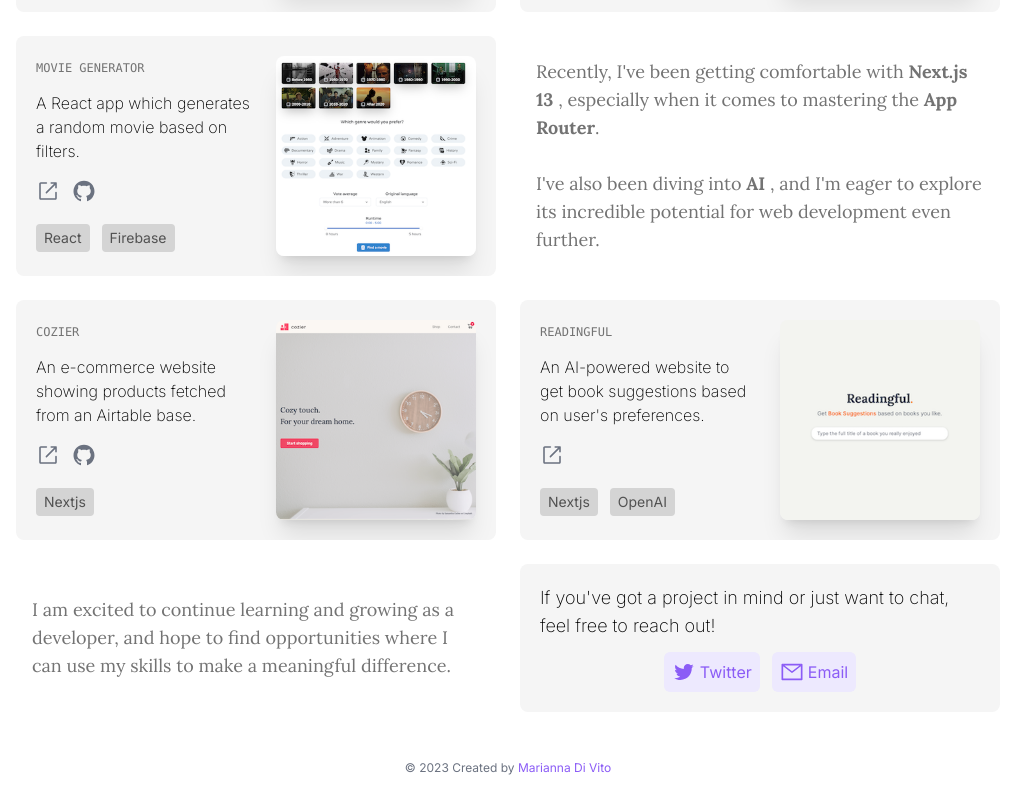
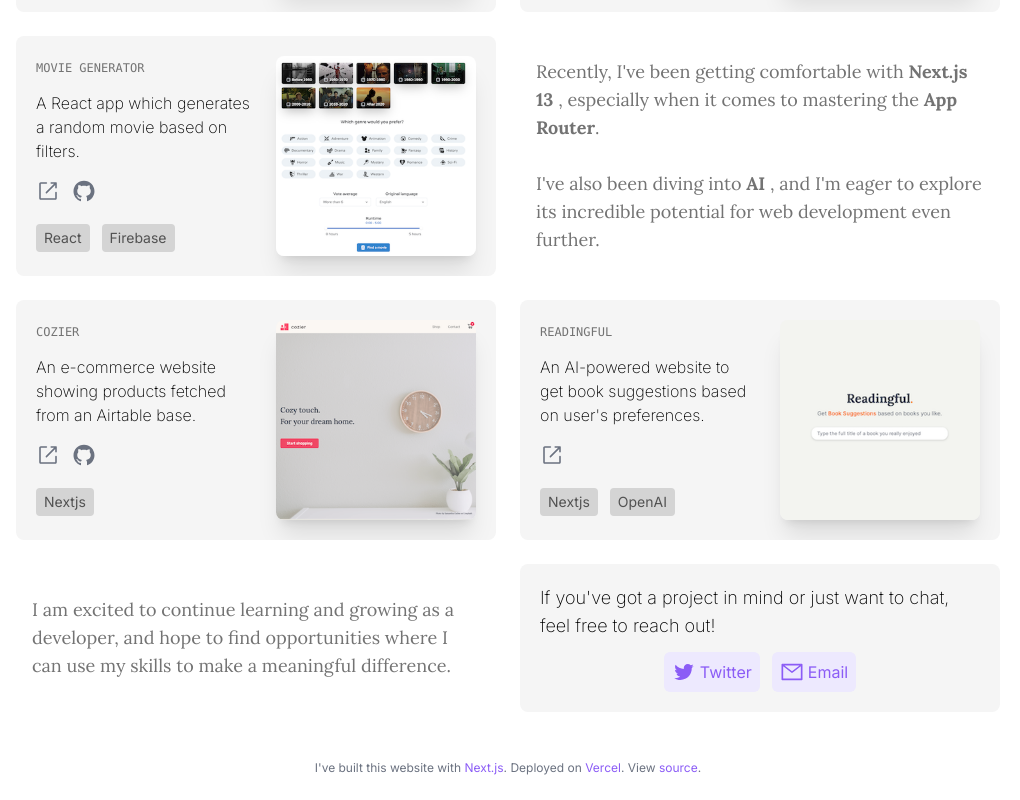
Before and after one commit to maridivi/new-personal-portfolio, a Next.js app: page / in a window 1280 px wide. Shown: the part 490-1290 px from the top of the page, without its empty margins (132-1152 px from the left). Built offline with nearby package versions, Linux system fonts and the light colour scheme.

Commit message:
Edit footer

```diff
--- a/src/components/Footer.tsx
+++ b/src/components/Footer.tsx
@@ -1,6 +1,3 @@
-import Link from "next/link";
-import Stack from "./ui/Stack";
-
 export default function Footer() {
   const getYear = () => {
     const date = new Date();
@@ -11,15 +8,34 @@
   return (
     <div className="flex justify-center max-w-xl w-full mx-auto bottom-0 min-h-0 overflow-hidden">
       <h5 className="text-xs text-gray-500">
-        © {getYear()} Created by
+        I've built this website with
         <a
-          href="https://mariannadivito.com"
+          href="https://nextjs.org/"
           target="_blank"
           className="text-violet-500"
         >
           {" "}
-          Marianna Di Vito
+          Next.js
         </a>
+        . Deployed on
+        <a
+          href="https://vercel.com/"
+          target="_blank"
+          className="text-violet-500"
+        >
+          {" "}
+          Vercel
+        </a>
+        . View
+        <a
+          href="https://github.com/maridivi/new-personal-portfolio"
+          target="_blank"
+          className="text-violet-500"
+        >
+          {" "}
+          source
+        </a>
+        .
       </h5>
     </div>
   );
```
